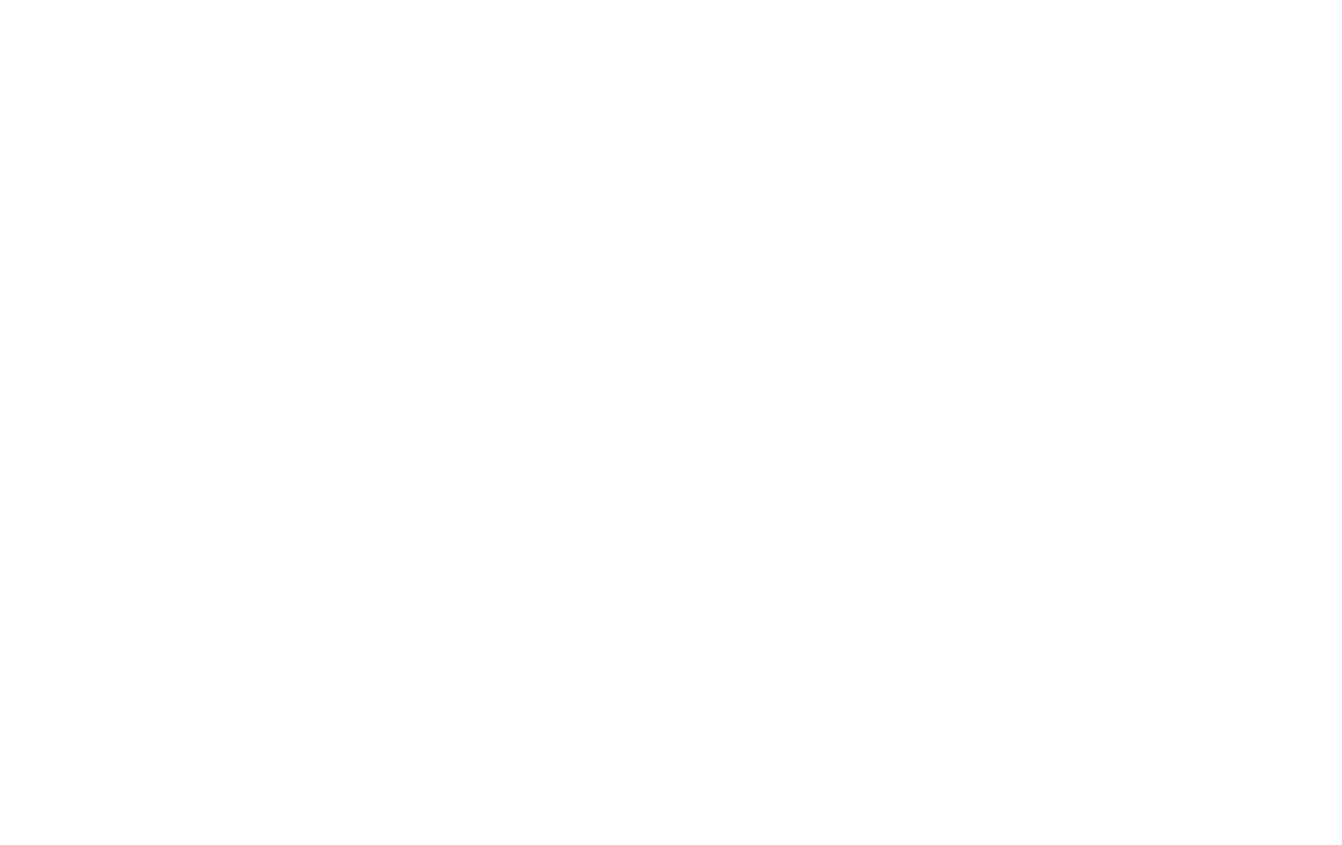
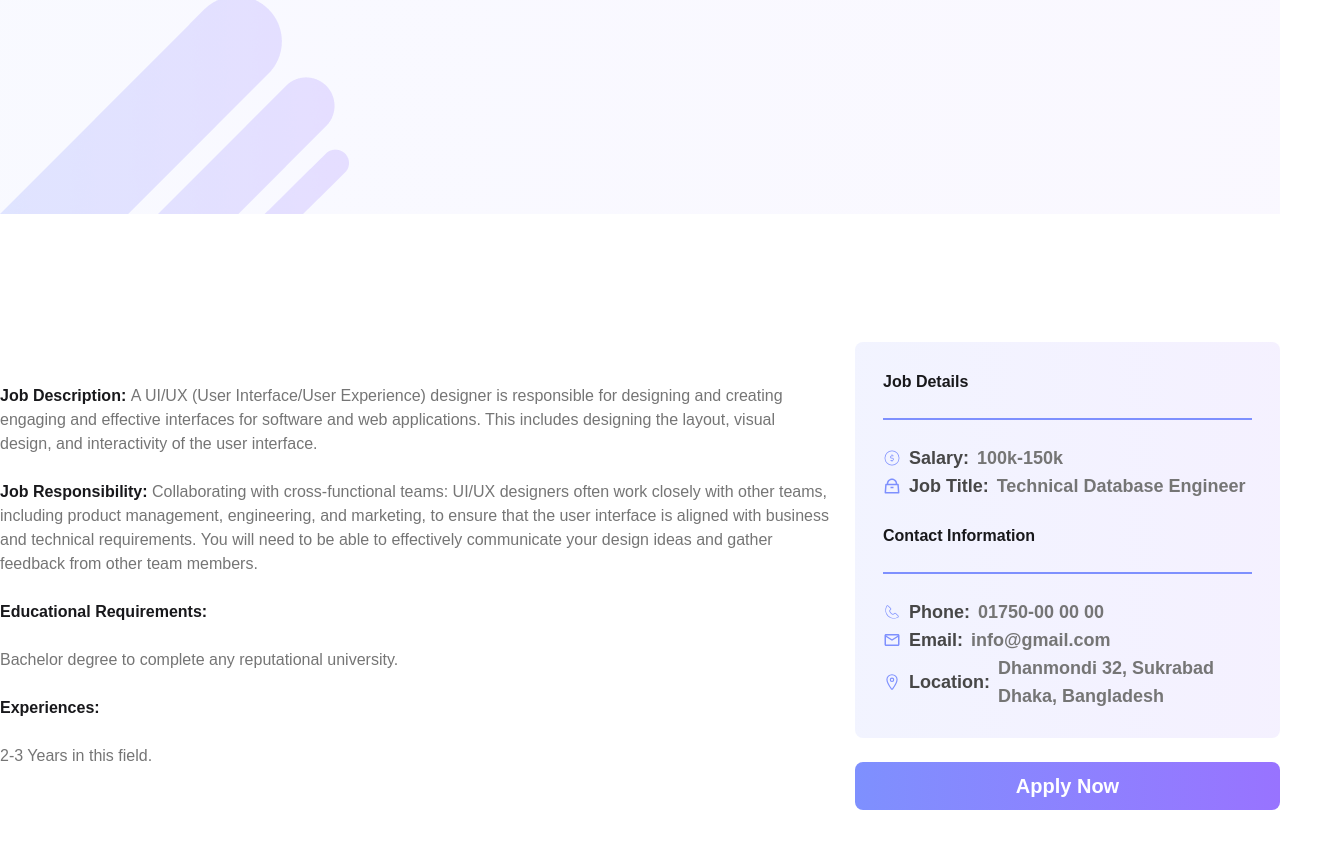
Before and after one commit to Sultana247/my-career-hub, a React (Vite) app: page /job/1 in a window 1280 px wide. Before the commit this address had no page. Shown: the part 252-1097 px from the top of the page, 1342 px wide, since content can reach past the window. Before the commit the page ends 800 px from the top, so only its background shows below. Built offline with nearby package versions, Linux system fonts and the light colour scheme.

Commit message:
added job details

```diff
--- /dev/null
+++ b/src/components/Jobdetails.jsx
@@ -0,0 +1,58 @@
+import React from 'react';
+import { useLoaderData, useParams } from 'react-router';
+import { CiDollar, CiPhone } from "react-icons/ci";
+import { RiHandbagLine } from "react-icons/ri";
+import { MdOutlineEmail } from "react-icons/md";
+import { IoLocationOutline } from "react-icons/io5";
+
+const Jobdetails = () => {
+    const jobs =useLoaderData();
+    const {id} = useParams();
+    const job = jobs.find(job=> job.id == id);
+    const {job_description, job_responsibility, educational_requirements, experiences, salary, job_title, contact_information} = job;
+    console.log(id, job)
+    return (
+        <div>
+            <div className='bg-linear-to-r from-[#7E90FE0D] to-[#9873FF0D]'>
+                <img src="../../assets/images/bg2.png"  className='absolute -right-15.5 -top-1'/>
+
+                    <h2 className='pt-32 font-bold text-3xl text-center'>Job Details</h2>
+
+                <img src="../../assets/images/bg1.png" alt=""  />
+            </div>
+            <div className='flex justify-center items-center mt-32 mb-32 max-w-7xl mx-auto gap-6'>
+                <div className='flex flex-col gap-6 '>
+
+                    <p><span className='font-bold'>Job Description: </span><span className='text-[#757575]'>{job_description}</span></p>
+                    <p><span  className='font-bold'>Job Responsibility: </span><span className='text-[#757575]'>{job_responsibility}</span></p>
+                    <p><span  className='font-bold'>Educational Requirements: </span></p>
+                    <p className='text-[#757575]'>{educational_requirements}</p>
+                    <p><span  className='font-bold'>Experiences: </span></p>
+                    <p className='text-[#757575]'>{experiences}</p>
+
+                </div>
+                <div className='flex flex-col'>
+                    <div className='rounded-lg p-7 bg-linear-to-r from-[#7E90FE1A] to-[#9873FF1A] w-[425px]'>
+                        <h3 className='mb-6 font-extrabold'>Job Details</h3>
+                        <div className='border text-[#7E90FE] mb-6'></div>
+                        <p className='text-[#474747] flex font-bold text-lg gap-2  items-center'><span className='text-[#7E90FE]'><CiDollar /></span>Salary: <span className='text-[#757575]'>{salary}</span></p>
+                        <p className='text-[#474747] flex font-bold text-lg gap-2  items-center'><span className='text-[#7E90FE]'><RiHandbagLine /></span>Job Title: <span className='text-[#757575]'>{job_title}</span></p>
+
+                        <h3 className='mb-6 mt-6 font-extrabold'>Contact Information</h3>
+                        <div className='border text-[#7E90FE] mb-6'></div>
+                         <p className='text-[#474747] flex font-bold text-lg gap-2  items-center'><span className='text-[#7E90FE]'><CiPhone /></span>Phone: <span className='text-[#757575]'>{contact_information.phone}</span></p>
+                        <p className='text-[#474747] flex font-bold text-lg gap-2  items-center'><span className='text-[#7E90FE]'><MdOutlineEmail /></span>Email: <span className='text-[#757575]'>{contact_information.email}</span></p>
+                        <p className='text-[#474747] flex font-bold text-lg gap-2  items-center'><span className='text-[#7E90FE]'><IoLocationOutline /></span>Location: <span className='text-[#757575]'>{contact_information.address}</span></p>
+
+
+                    </div>
+                                    <button className="rounded-lg bg-linear-to-r from-[#7E90FE] to-[#9873FF] font-bold text-xl text-white px-4 py-2.5 mt-6">Apply Now</button>
+
+                </div>
+            </div>
+
+        </div>
+    );
+};
+
+export default Jobdetails;
--- a/src/components/Jobs.jsx
+++ b/src/components/Jobs.jsx
@@ -1,9 +1,10 @@
 import React from 'react';
 import { CiLocationOn, CiDollar} from "react-icons/ci";
+import { Link } from 'react-router';
 
 const Jobs = (jobs) => {
     const job = jobs.job;
-    const { job_title, company_name, job_type, logo, remote_or_onsite, location, salary} = job;
+    const { job_title, company_name, job_type, logo, remote_or_onsite, location, salary, id} = job;
     return (
         <div>
             <div className=" bg-base-100 shadow-sm p-10">
@@ -24,7 +25,7 @@
                         <p className='flex gap-2 justify-center items-center'><CiDollar />Salary: {salary}</p>
                     </div>
                     <div className="">
-                    <button className="rounded-sm bg-linear-to-r from-[#7E90FE] to-[#9873FF] font-bold text-xl text-white px-4 py-2.5 ">View details</button>
+                    <Link to={`/job/${id}`}> <button className="rounded-sm bg-linear-to-r from-[#7E90FE] to-[#9873FF] font-bold text-xl text-white px-4 py-2.5 ">View details</button></Link>
                     </div>
                 </div>
             </div>
--- a/src/main.jsx
+++ b/src/main.jsx
@@ -7,6 +7,7 @@
 import { RouterProvider } from "react-router/dom";
 import Home from './components/Home.jsx';
 import Root from './components/Root.jsx';
+import Jobdetails from './components/Jobdetails.jsx';
 
 const router = createBrowserRouter([
   {
@@ -27,6 +28,12 @@
       },
       {
         path:'/blog'
+      },
+      {
+        path:'/job/:id',
+        element: <Jobdetails></Jobdetails>,
+        loader: ()=> fetch('../jobs.json')
+
       }
     ]
 
```
